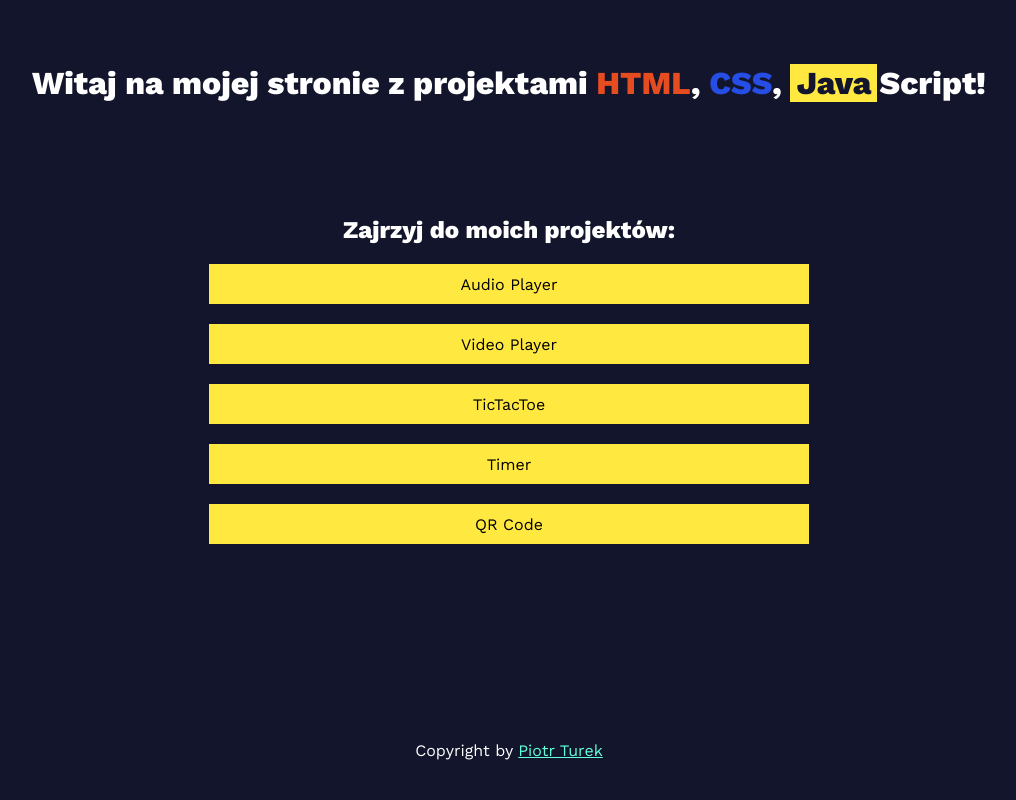
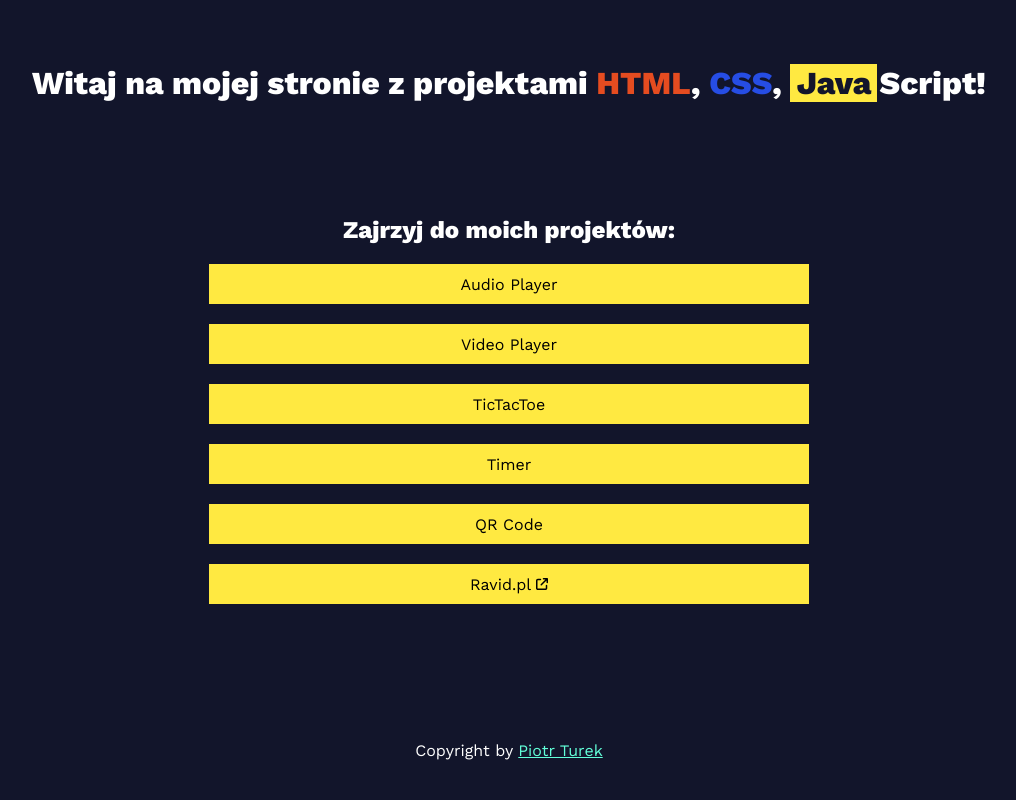
Before and after one commit to piotr-turek/Project-3-JavaScript, a plain HTML site: page index.html in a window 1280 px wide. Shown: the whole page, without its empty margins (131-1147 px from the left). Drawn offline with nearby package versions, Linux system fonts and the light colour scheme.

Commit message:
added ravid and external link icon as well as php and wp icons

```diff
--- a/index.css
+++ b/index.css
@@ -138,3 +138,12 @@ footer {
 .description img {
   width: 100%;
 }
+
+.main-buttons a[href^="http"]:after {
+  content: "";
+  background: url("img/arrow-up-right-from-square-solid.svg");
+  margin-left: 5px;
+  height: 12px;
+  aspect-ratio: 1 / 1;
+  background-repeat: no-repeat;
+}
--- a/index.html
+++ b/index.html
@@ -26,7 +26,7 @@
                         <img src="img/css3-alt.svg" alt="css 3 icon">
                         <img src="img/js.svg" alt="javascript icon">
                     </div>
-                    <img src="img/audio-player-preview.png" alt="preview of audio player">
+                    <!-- <img src="img/audio-player-preview.png" alt="preview of audio player"> -->
                 </div>
             </div>
 
@@ -38,7 +38,7 @@
                         <img src="img/css3-alt.svg" alt="css 3 icon">
                         <img src="img/js.svg" alt="javascript icon">
                     </div>
-                    <img src="img/video-player-preview.png" alt="preview of video player">
+                    <!-- <img src="img/video-player-preview.png" alt="preview of video player"> -->
                 </div>
             </div>
             <div class="button">
@@ -49,7 +49,7 @@
                         <img src="img/css3-alt.svg" alt="css 3 icon">
                         <img src="img/js.svg" alt="javascript icon">
                     </div>
-                    <img src="img/tictactoe-preview.png" alt="">
+                    <!-- <img src="img/tictactoe-preview.png" alt=""> -->
                 </div>
             </div>
             <div class="button">
@@ -60,7 +60,7 @@
                         <img src="img/css3-alt.svg" alt="css 3 icon">
                         <img src="img/js.svg" alt="javascript icon">
                     </div>
-                    <img src="img/timer-preview.png" alt="">
+                    <!-- <img src="img/timer-preview.png" alt=""> -->
                 </div>
             </div>
             <div class="button">
@@ -70,7 +70,20 @@
                         <img src="img/html5.svg" alt="html 5 icon">
                         <img src="img/css3-alt.svg" alt="css 3 icon">
                     </div>
-                    <img src="img/qr-code-preview.png" alt="">
+                    <!-- <img src="img/qr-code-preview.png" alt=""> -->
+                </div>
+            </div>
+            <div class="button">
+                <a target="_blank" href="https://ravid.pl" rel="external">Ravid.pl</a>
+                <div class="description">
+                    <div class="tech">
+                        <img src="img/html5.svg" alt="html 5 icon">
+                        <img src="img/css3-alt.svg" alt="css 3 icon">
+                        <img src="img/js.svg" alt="javascript icon">
+                        <img src="img/php.svg" alt="php icon">
+                        <img src="img/wordpress.svg" alt="wordpress icon">
+                    </div>
+                    <!-- <img src="img/qr-code-preview.png" alt=""> -->
                 </div>
             </div>
         </div>
```
Also changed, not shown: img/arrow-up-right-from-square-solid.svg (added), img/php.svg (added), img/wordpress.svg (added).
